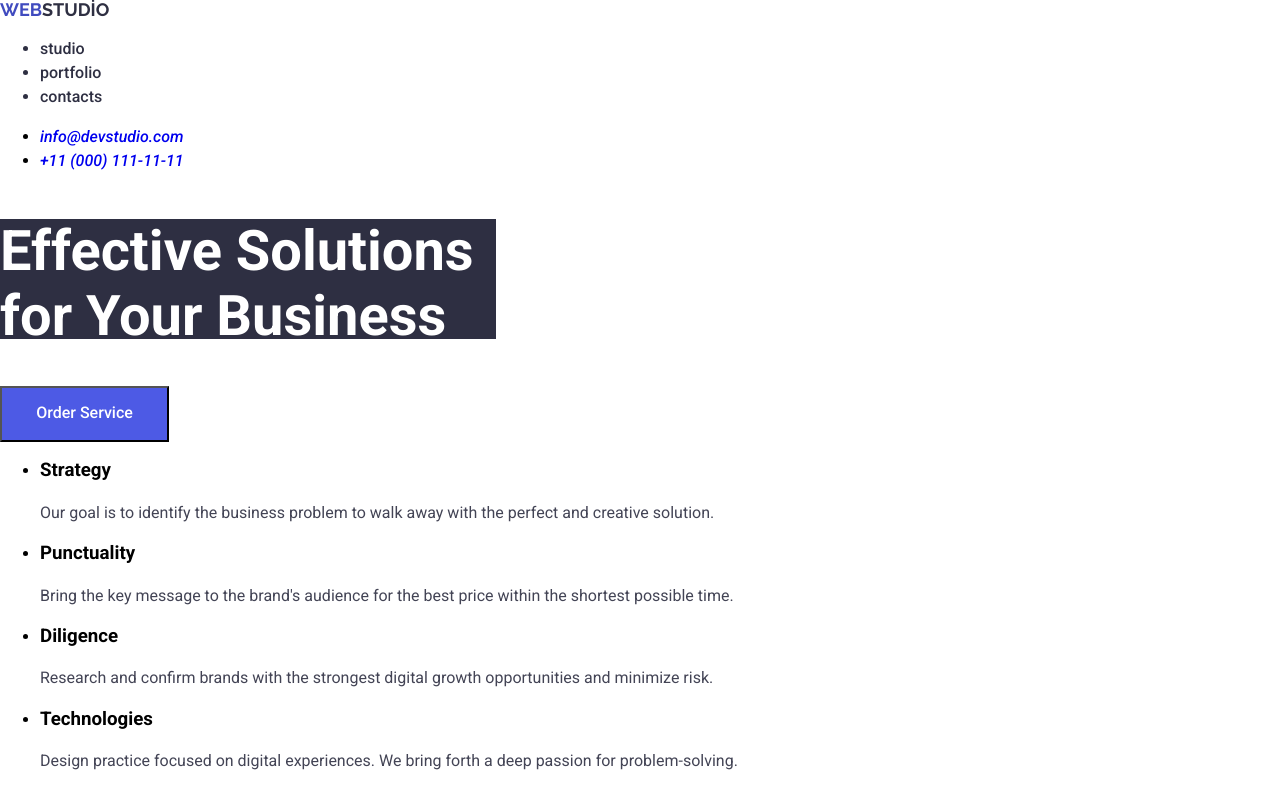
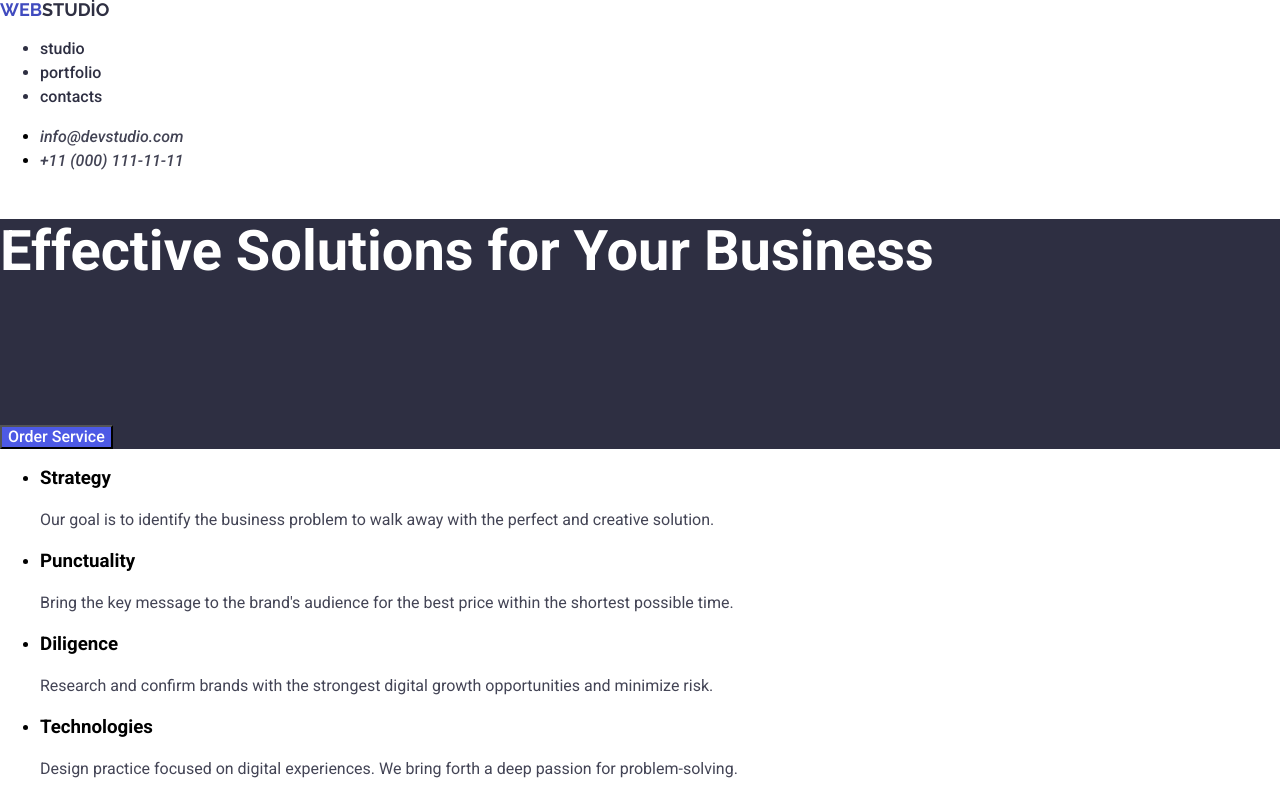
Before and after one commit to Serifesorucu/goit-markup-hw-02, a plain HTML site: page index.html in a window 1280 px wide. Shown: the top 800 px of the page. Drawn offline with nearby package versions, Linux system fonts and the light colour scheme.

Commit message:
istenilen değişiklikler yapılmıştır.

```diff
--- a/css/styles.css
+++ b/css/styles.css
@@ -75,7 +75,7 @@ body {
  background-color: var(--white);
 }
 a {
-  color var(navy-blue);
+  color: var(--slate);
   font-size: 16;
   font-weight: 500;
   line-height: var(--line-height-portfolio);
@@ -85,22 +85,26 @@ a {
 a:hover {
   color: var(--ocean);
 }
+.section {
+ background-color: var(--navy-blue);
+}
 .Order-button {
     background-color: var(--iris);
     color: var(--white);
-    height: 56px;
-    width: 169px;
     cursor: pointer;
     font-weight: 500;
+section {
+
+}
 }
 .Order-button:hover {
    background-color: var(--ocean);
 }
 h1 {
+ color: var(--white);
  background-color: var(--navy-blue);
- color: var(--white);
- height: 120px;
- width: 496px;
+ height: 159px;
+ width: 1050px;
  font-size: var(--font-h1);
  font-weight: 700;
  line-height : var(--font-height-h1);
--- a/index.html
+++ b/index.html
@@ -44,7 +44,7 @@
     <!-- Main Bölümü -->
     <main>
 
-        <section>
+        <section class="section">
            <h1>Effective Solutions for Your Business</h1>
            <button type="submit" class="Order-button">Order Service</button>
         </section>
```
